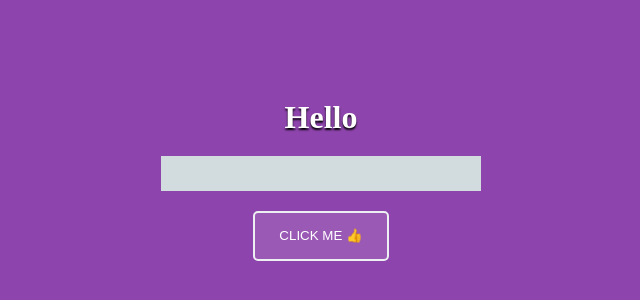
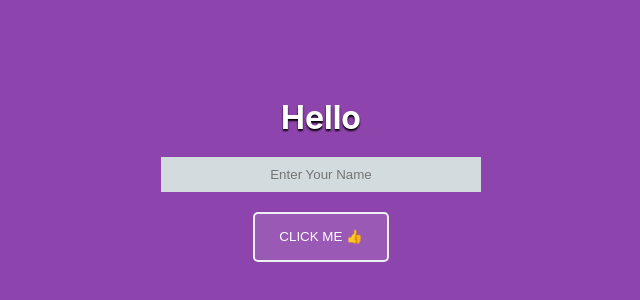
Before and after one commit to Yash-Var/Slot_Machine_By_React, a React (Create React App) app: page / in a window 1280 px wide. Shown: the part 220-520 px from the top of the page, without its empty margins (319-959 px from the left). Built offline with nearby package versions, Linux system fonts and the light colour scheme.

Commit message:
css is upadted

```diff
--- a/src/Forms.js
+++ b/src/Forms.js
@@ -1,11 +1,13 @@
 import React from 'react';
 import "./Forms.css";
 const Forms = () => {
+
   return (
   <>
     <div>
         <h1>Hello</h1>
-        <input type='text' placehoder="Enter Your Name" />
+        <input type='text' placeholder="Enter Your Name" />
+
         <button>Click Me 👍</button>
     </div>
   </>
--- a/src/index.js
+++ b/src/index.js
@@ -1,5 +1,5 @@
 import React from "react";
-import  ReactDOM  from "react-dom";
+import ReactDOM  from "react-dom";
 import App from "./App.js";
 import Hooks from "./Hooks.js";
 import Fetchtime from "./Fetchtime.js";
@@ -8,6 +8,8 @@
 // import "./App.css";
 import Events from './Events';
 import './Events.css';
+import "./index.css";
+
 import Forms from "./Forms.js";
 ReactDOM.render(
   <>
```
